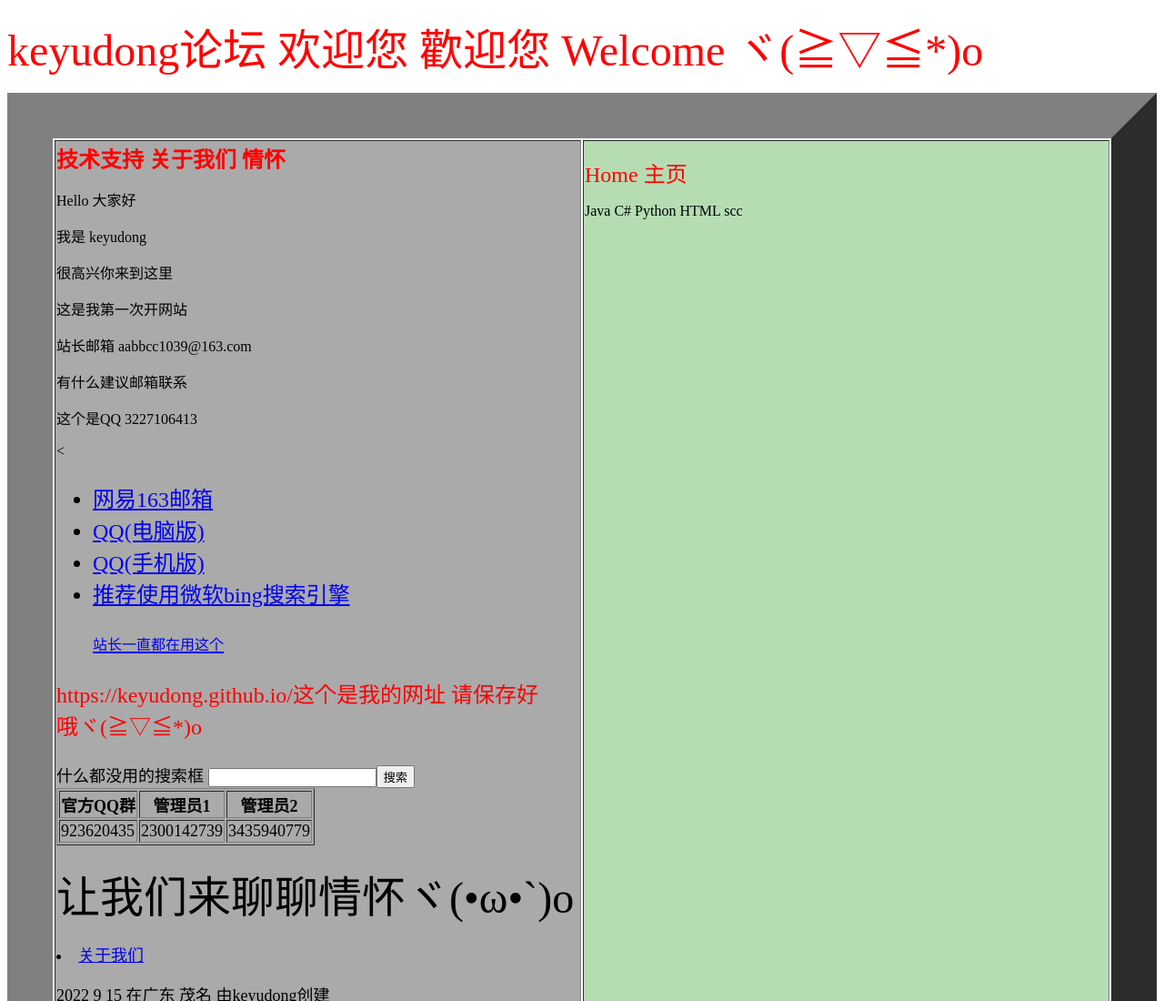
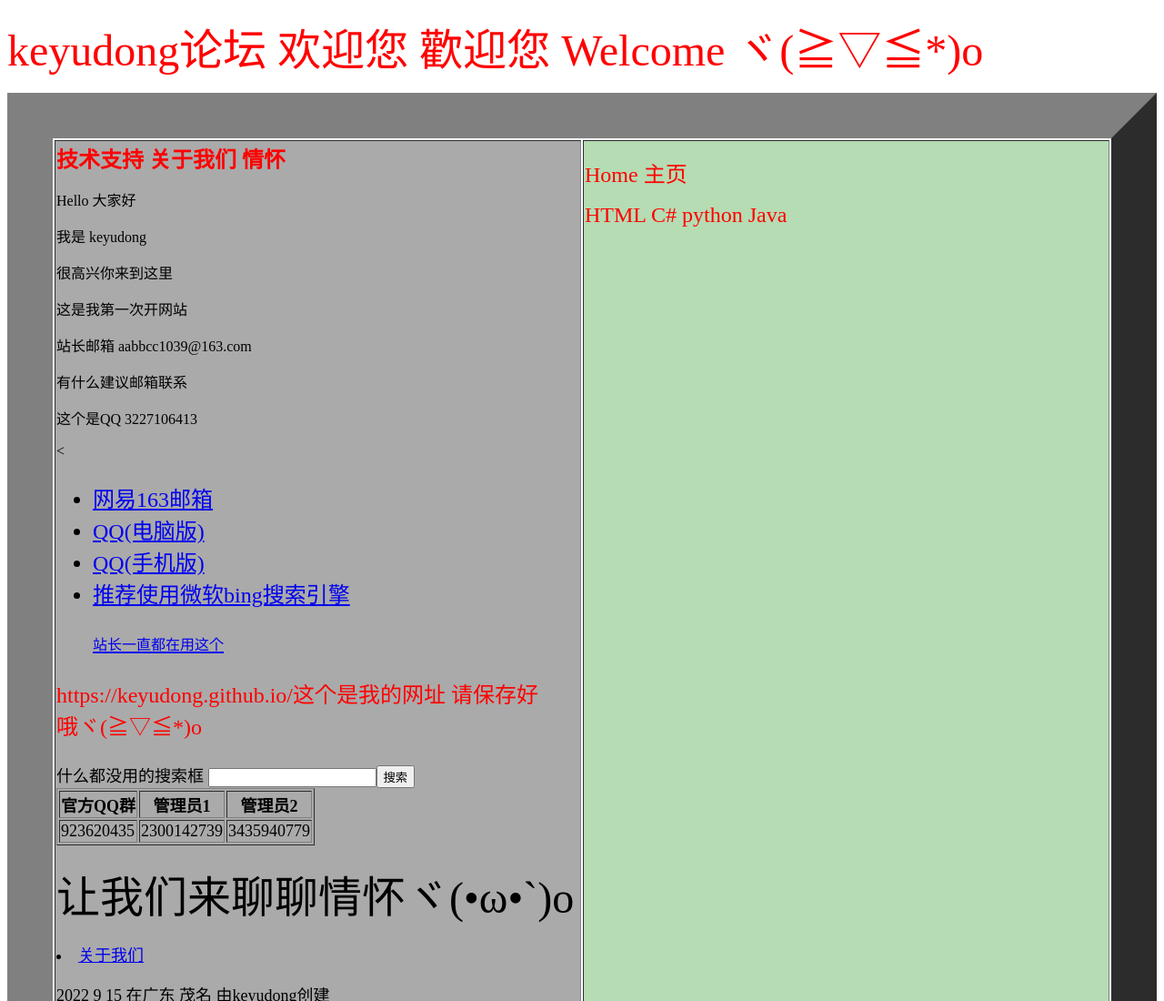
Before and after one commit to keyudong/keyudong.github.io, a plain HTML site: page index.html in a window 1280 px wide. Shown: the top 1100 px of the page at 91% size. Drawn offline with Linux system fonts and the light colour scheme.

Commit message:
Update index.html

```diff
--- a/index.html
+++ b/index.html
@@ -97,4 +97,4 @@
             <td bgcolor = "#b5dcb3" height = "100" width = "100%">
 
                <p><font size="5" color="red">Home 主页</font></p>
-		    <p><font size="3" >Java C# Python HTML scc</font></p>
+		    <p><font size="5" color="red">HTML   C#    python    Java</font></p>
```
